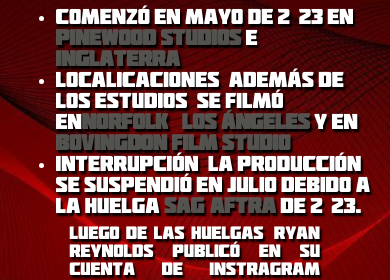
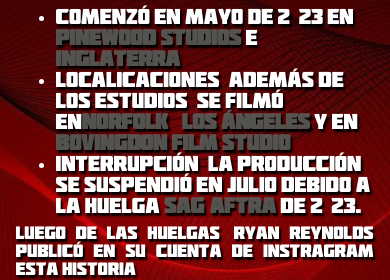
Before and after one commit to joaquin4697/deadpool-3-responsive, a plain HTML site: page Sobre la pelicula/sobrelapelicula.html in a window 390 px wide. Shown: the part 1046-1326 px from the top of the page. Drawn offline with Linux system fonts and the light colour scheme.

Commit message:
cambios en los textos

```diff
--- a/Sobre la pelicula/estilosobrelapelicula.css
+++ b/Sobre la pelicula/estilosobrelapelicula.css
@@ -276,7 +276,8 @@ figure{
     text-shadow: 2px 3px 2px black;
     margin-bottom: 2%;
     margin-top: 2%;
-    text-align: justify;
+    margin-left: 0%;
+    margin-right: 0%;
   }
   .encabezado{
     text-shadow: 1px 1px 3px rgba(0, 0, 0, 0.849);
```
